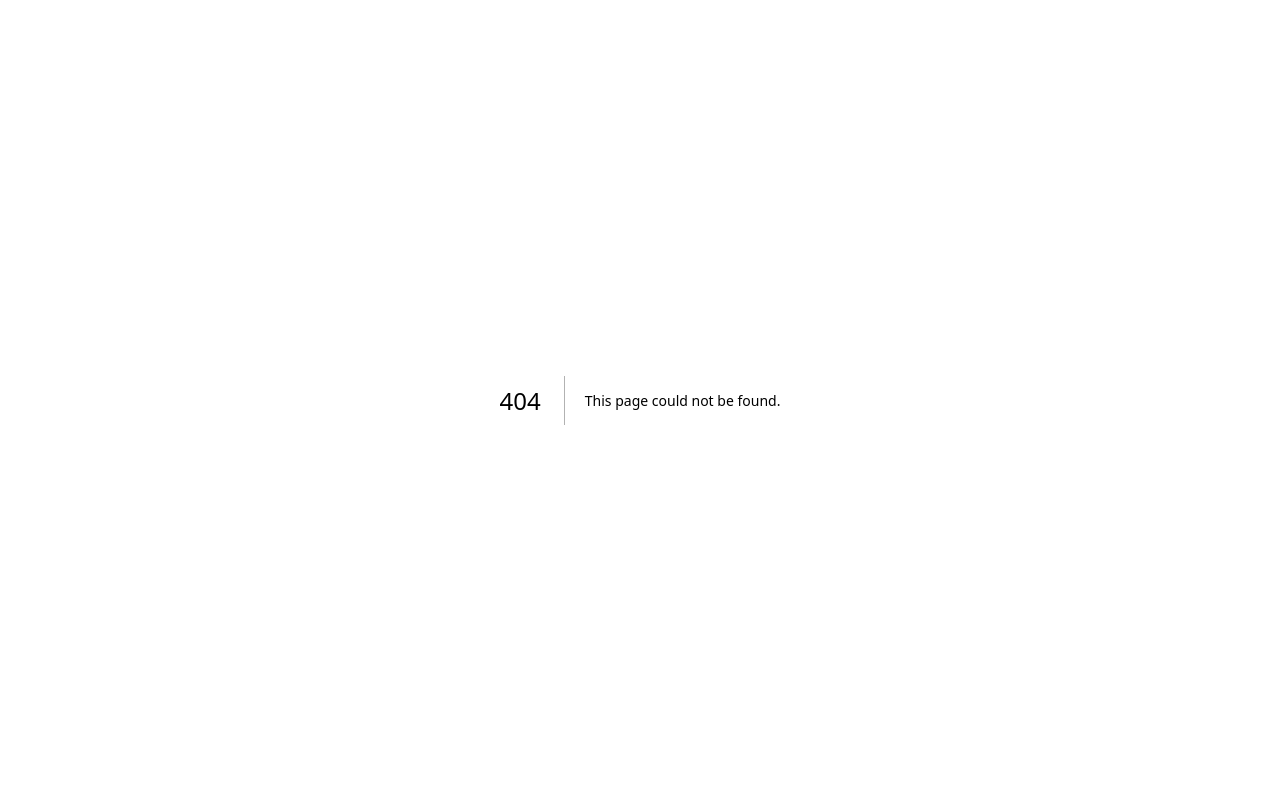
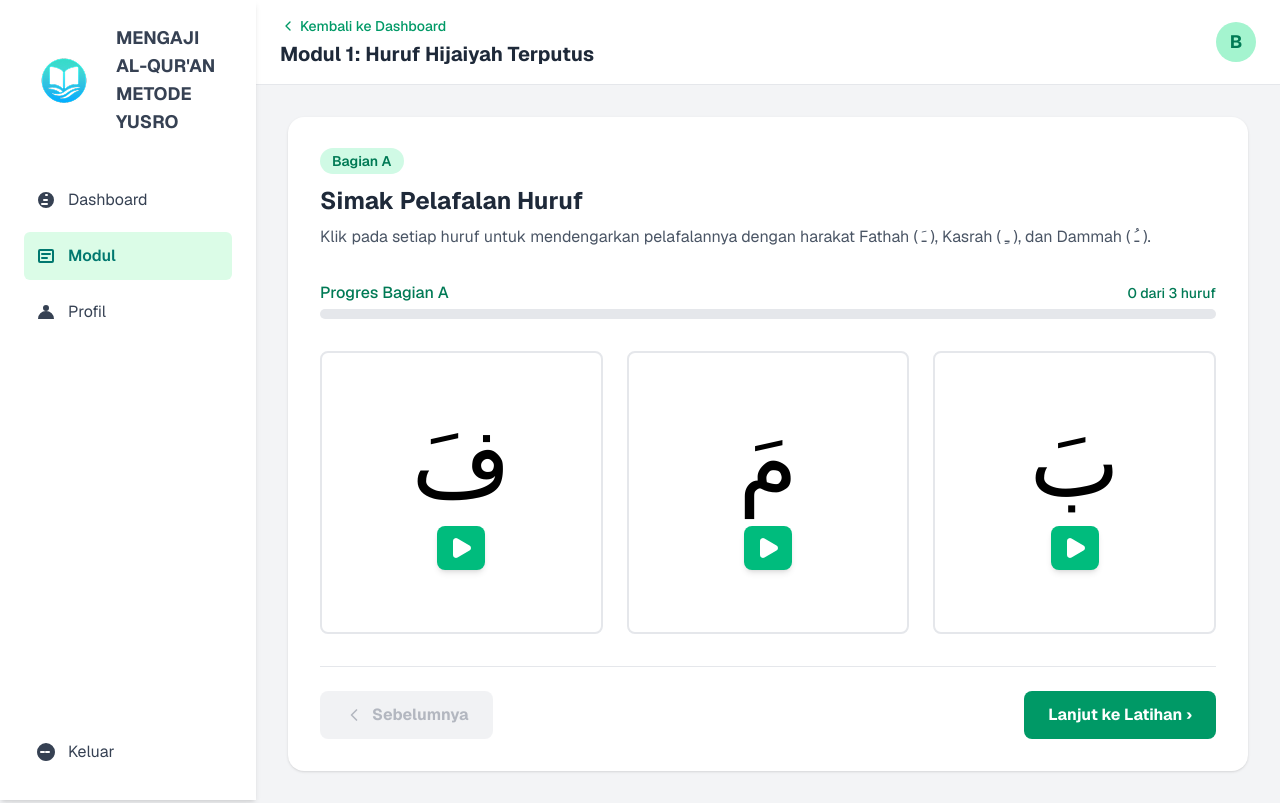
Before and after one commit to mvirgiawancr/Al-Qur-an-Metode-Yusro, a Next.js app: page /modul in a window 1280 px wide. Before the commit this address had no page. Built offline with nearby package versions, Linux system fonts and the light colour scheme.

Commit message:
halaman modul

```diff
--- /dev/null
+++ b/app/components/Header.jsx
@@ -0,0 +1,23 @@
+const Header = () => {
+  return (
+    <header className="bg-white border-b border-gray-200 h-[85px] flex-shrink-0 flex items-center justify-between px-4 sm:px-6">
+      <div>
+        <a
+          href="#"
+          className="text-emerald-600 text-sm font-medium flex items-center gap-1 hover:underline"
+        >
+          <ChevronLeft size={16} />
+          Kembali ke Dashboard
+        </a>
+        <h1 className="text-xl font-bold text-gray-800 mt-1">
+          Modul 1: Huruf Hijaiyah Terputus
+        </h1>
+      </div>
+      <div className="flex items-center gap-4">
+        <div className="w-10 h-10 rounded-full bg-emerald-200 flex items-center justify-center text-emerald-700 font-bold text-lg">
+          B
+        </div>
+      </div>
+    </header>
+  );
+};
--- /dev/null
+++ b/app/modul/page.jsx
@@ -0,0 +1,139 @@
+"use client";
+
+import React from "react"; // Import React
+import { ChevronLeft, Play } from "lucide-react";
+import Sidebar from "../../components/Sidebar";
+
+// Main App Component
+export default function App() {
+  return (
+    <div className="bg-gray-100 font-sans antialiased">
+      <div className="flex min-h-screen">
+        {/* Sidebar Component */}
+        <Sidebar />
+        <div className="flex-1 flex flex-col lg:ml-64">
+          {/* Header Component */}
+          <header className="bg-white border-b border-gray-200 h-[85px] flex-shrink-0 flex items-center justify-between px-4 sm:px-6">
+            <div>
+              <a
+                href="#"
+                className="text-emerald-600 text-sm font-medium flex items-center gap-1 hover:underline"
+              >
+                <ChevronLeft size={16} />
+                Kembali ke Dashboard
+              </a>
+              <h1 className="text-xl font-bold text-gray-800 mt-1">
+                Modul 1: Huruf Hijaiyah Terputus
+              </h1>
+            </div>
+            <div className="flex items-center gap-4">
+              <div className="w-10 h-10 rounded-full bg-emerald-200 flex items-center justify-center text-emerald-700 font-bold text-lg">
+                B
+              </div>
+            </div>
+          </header>
+          {/* Main Content Area */}
+          <main className="flex-1 p-4 sm:p-6 md:p-8">
+            <MainContent />
+          </main>
+        </div>
+      </div>
+    </div>
+  );
+}
+
+// --- Reusable Components ---
+
+// Main Content Component
+const MainContent = () => {
+  return (
+    <div className="bg-white rounded-2xl shadow-sm p-6 sm:p-8 w-full max-w-6xl mx-auto">
+      {/* Section Header */}
+      <div className="mb-8">
+        <span className="bg-emerald-100 text-emerald-700 text-sm font-semibold px-3 py-1 rounded-full">
+          Bagian A
+        </span>
+        <h2 className="text-2xl font-bold text-gray-800 mt-3">
+          Simak Pelafalan Huruf
+        </h2>
+        <p className="text-gray-600 mt-2">
+          Klik pada setiap huruf untuk mendengarkan pelafalannya dengan harakat
+          Fathah ( ﹷ ), Kasrah ( ﹻ ), dan Dammah ( ﹹ ).
+        </p>
+      </div>
+
+      {/* Progress Bar */}
+      <ProgressBar current={0} total={3} />
+
+      {/* Letter Cards */}
+      <div className="grid grid-cols-1 sm:grid-cols-2 md:grid-cols-3 gap-6 mt-8">
+        <LetterCard letter="فَ" />
+        <LetterCard letter="مَ" />
+        <LetterCard letter="بَ" />
+      </div>
+
+      {/* Navigation Buttons */}
+      <NavigationButtons />
+    </div>
+  );
+};
+
+// Progress Bar Component
+const ProgressBar = ({ current, total }) => {
+  const progressPercentage = (current / total) * 100;
+  return (
+    <div>
+      <div className="flex justify-between items-center mb-1">
+        <span className="text-base font-medium text-emerald-700">
+          Progres Bagian A
+        </span>
+        <span className="text-sm font-medium text-emerald-700">
+          {current} dari {total} huruf
+        </span>
+      </div>
+      <div className="w-full bg-gray-200 rounded-full h-2.5">
+        <div
+          className="bg-emerald-500 h-2.5 rounded-full"
+          style={{ width: `${progressPercentage}%` }}
+        ></div>
+      </div>
+    </div>
+  );
+};
+
+// Letter Card Component
+const LetterCard = ({ letter, active = false }) => {
+  const baseClasses =
+    "aspect-square rounded-lg p-4 flex flex-col items-center justify-center text-center transition-all duration-300";
+  const activeClasses = "bg-emerald-50 border-2 border-emerald-300 shadow-lg";
+  const inactiveClasses = "bg-white border-2 border-gray-200";
+
+  return (
+    <div
+      className={`${baseClasses} ${active ? activeClasses : inactiveClasses}`}
+    >
+      <span className="text-8xl font-normal text-black mb-4">{letter}</span>
+      <button className="w-12 h-11 bg-emerald-500 rounded-lg flex items-center justify-center text-white shadow-md  transition-colors">
+        <Play size={24} fill="white" className="cursor-pointer" />
+      </button>
+    </div>
+  );
+};
+
+// Navigation Buttons Component
+const NavigationButtons = () => {
+  return (
+    <div className="border-t border-gray-200 mt-8 pt-6 flex justify-between items-center">
+      <button
+        className="bg-gray-200 text-gray-500 font-bold py-3 px-6 rounded-lg flex items-center gap-2 cursor-not-allowed opacity-50"
+        disabled
+      >
+        <ChevronLeft size={20} />
+        Sebelumnya
+      </button>
+      <button className="cursor-pointer bg-emerald-600 text-white font-bold py-3 px-6 rounded-lg hover:bg-emerald-700 transition-colors flex items-center gap-2">
+        Lanjut ke Latihan ›
+      </button>
+    </div>
+  );
+};
--- a/components/Sidebar.js
+++ b/components/Sidebar.js
@@ -1,10 +1,11 @@
-// components/Sidebar.js
-import Link from 'next/link';
-import Image from 'next/image';
-import { usePathname } from 'next/navigation'; // Import usePathname
+"use client";
+
+import Link from "next/link";
+import Image from "next/image";
+import { usePathname } from "next/navigation"; // Import usePathname
 
 export default function Sidebar() {
-    const pathname = usePathname(); // Hook untuk mendapatkan path URL saat ini
+  const pathname = usePathname();
 
   return (
     <aside className="bg-white text-gray-700 w-64 p-6 flex flex-col justify-between h-screen fixed top-0 left-0 shadow-md">
@@ -12,53 +13,90 @@ export default function Sidebar() {
         {/* Logo dan Nama Aplikasi */}
         <div className="flex items-center mb-10">
           <Image
-                        src="/logo_yusro 1.png" // Pastikan jalur ini benar
+            src="/logo_yusro 1.png"
             alt="Logo Metode Yusro"
-                        width={80} // Sesuaikan ukuran
-                        height={80} // Sesuaikan ukuran
+            width={80}
+            height={80}
             className="mr-3"
           />
-                    <h2 className="text-lg font-bold">MENGAJI AL-QUR'AN<br />METODE YUSRO</h2>
+          <h2 className="text-lg font-bold">
+            MENGAJI AL-QUR'AN
+            <br />
+            METODE YUSRO
+          </h2>
         </div>
         {/* Navigasi */}
-                <nav className="space-y-2"> {/* Mengurangi space-y untuk kepadatan */}
+        <nav className="space-y-2">
+          {" "}
+          {/* Mengurangi space-y untuk kepadatan */}
           <Link
             href="/dashboard"
-                        className={`flex items-center p-3 rounded-md ${pathname === '/dashboard' ? 'bg-green-100 text-teal-700 font-semibold' : 'hover:bg-gray-100'}`}
+            className={`flex items-center p-3 rounded-md ${
+              pathname === "/dashboard"
+                ? "bg-green-100 text-teal-700 font-semibold"
+                : "hover:bg-gray-100"
+            }`}
           >
             <div className="mr-3">
               {/* Icon Dashboard */}
-                            <svg className="w-5 h-5" fill="currentColor" viewBox="0 0 20 20"><path d="M10 2a8 8 0 100 16 8 8 0 000-16zm-1 3a1 1 0 011-1h1a1 1 0 110 2h-1a1 1 0 01-1-1zm-2 5a1 1 0 011-1h3a1 1 0 110 2h-3a1 1 0 01-1-1zm-2 4a1 1 0 011-1h5a1 1 0 110 2h-5a1 1 0 01-1-1z" clipRule="evenodd" fillRule="evenodd"></path></svg>
+              <svg className="w-5 h-5" fill="currentColor" viewBox="0 0 20 20">
+                <path
+                  d="M10 2a8 8 0 100 16 8 8 0 000-16zm-1 3a1 1 0 011-1h1a1 1 0 110 2h-1a1 1 0 01-1-1zm-2 5a1 1 0 011-1h3a1 1 0 110 2h-3a1 1 0 01-1-1zm-2 4a1 1 0 011-1h5a1 1 0 110 2h-5a1 1 0 01-1-1z"
+                  clipRule="evenodd"
+                  fillRule="evenodd"
+                ></path>
+              </svg>
             </div>
             Dashboard
           </Link>
           <Link
             href="/modul"
-                        className={`flex items-center p-3 rounded-md ${pathname === '/modul' ? 'bg-green-100 text-teal-700 font-semibold' : 'hover:bg-gray-100'}`}
+            className={`flex items-center p-3 rounded-md ${
+              pathname === "/modul"
+                ? "bg-green-100 text-teal-700 font-semibold"
+                : "hover:bg-gray-100"
+            }`}
           >
             <div className="mr-3">
               {/* Icon Modul */}
-                            <svg className="w-5 h-5" fill="currentColor" viewBox="0 0 20 20"><path d="M4 3a2 2 0 00-2 2v10a2 2 0 002 2h12a2 2 0 002-2V5a2 2 0 00-2-2H4zm0 2h12v10H4V5zm2 2h8a1 1 0 010 2H6a1 1 0 010-2zm0 4h5a1 1 0 010 2H6a1 1 0 010-2z"></path></svg>
+              <svg className="w-5 h-5" fill="currentColor" viewBox="0 0 20 20">
+                <path d="M4 3a2 2 0 00-2 2v10a2 2 0 002 2h12a2 2 0 002-2V5a2 2 0 00-2-2H4zm0 2h12v10H4V5zm2 2h8a1 1 0 010 2H6a1 1 0 010-2zm0 4h5a1 1 0 010 2H6a1 1 0 010-2z"></path>
+              </svg>
             </div>
             Modul
           </Link>
           <Link
             href="/profil"
-                        className={`flex items-center p-3 rounded-md ${pathname === '/profil' ? 'bg-green-100 text-teal-700 font-semibold' : 'hover:bg-gray-100'}`}
+            className={`flex items-center p-3 rounded-md ${
+              pathname === "/profil"
+                ? "bg-green-100 text-teal-700 font-semibold"
+                : "hover:bg-gray-100"
+            }`}
           >
             <div className="mr-3">
               {/* Icon Profil */}
-                            <svg className="w-5 h-5" fill="currentColor" viewBox="0 0 20 20"><path d="M10 9a3 3 0 100-6 3 3 0 000 6zM2 17a8 8 0 1116 0H2z" clipRule="evenodd" fillRule="evenodd"></path></svg>
+              <svg className="w-5 h-5" fill="currentColor" viewBox="0 0 20 20">
+                <path
+                  d="M10 9a3 3 0 100-6 3 3 0 000 6zM2 17a8 8 0 1116 0H2z"
+                  clipRule="evenodd"
+                  fillRule="evenodd"
+                ></path>
+              </svg>
             </div>
             Profil
           </Link>
         </nav>
       </div>
       {/* Tombol Keluar */}
-            <Link href="/keluar" className="flex items-center p-3 rounded-md hover:bg-gray-100">
+      <Link
+        href="/keluar"
+        className="flex items-center p-3 rounded-md hover:bg-gray-100"
+      >
         <div className="mr-3">
           {/* Icon Keluar */}
-                    <svg className="w-5 h-5" fill="currentColor" viewBox="0 0 20 20"><path d="M10 1a9 9 0 019 9c0 4.97-4.03 9-9 9s-9-4.03-9-9a9 9 0 019-9zm-1 9a1 1 0 00-1-1H5a1 1 0 000 2h3a1 1 0 001-1zm5 0a1 1 0 00-1-1h-3a1 1 0 000 2h3a1 1 0 001-1z"></path></svg>
+          <svg className="w-5 h-5" fill="currentColor" viewBox="0 0 20 20">
+            <path d="M10 1a9 9 0 019 9c0 4.97-4.03 9-9 9s-9-4.03-9-9a9 9 0 019-9zm-1 9a1 1 0 00-1-1H5a1 1 0 000 2h3a1 1 0 001-1zm5 0a1 1 0 00-1-1h-3a1 1 0 000 2h3a1 1 0 001-1z"></path>
+          </svg>
         </div>
         Keluar
       </Link>
--- a/package.json
+++ b/package.json
@@ -8,6 +8,7 @@
     "start": "next start"
   },
   "dependencies": {
+    "lucide-react": "^0.540.0",
     "next": "15.5.0",
     "react": "19.1.0",
     "react-dom": "19.1.0"
```
Also changed, not shown: tsconfig.json (+3 -14 lines), 1 other file (tests, documents, lock files or other folders). Lines whose indentation alone changed are shown as unchanged.
